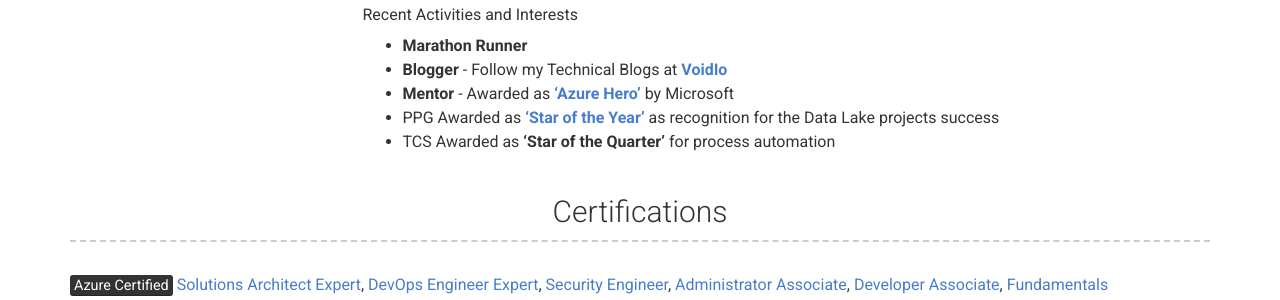
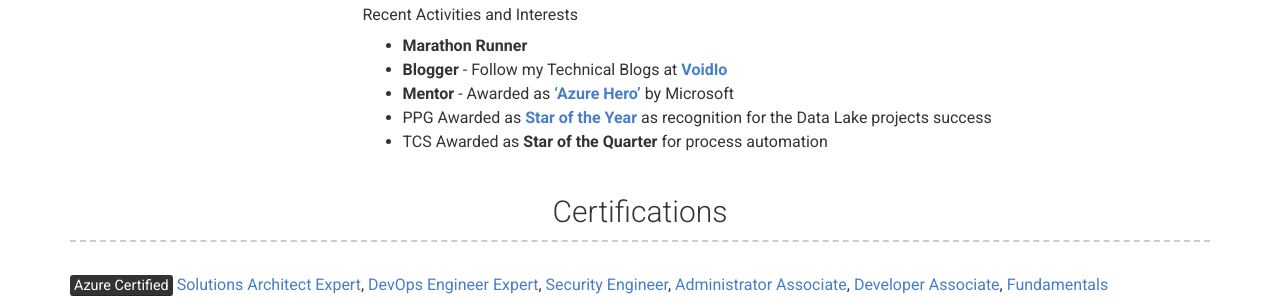
Before and after one commit to mohd-hasnain/mohd-hasnain.github.io, a Jekyll site: the page built from index.md, in a window 1280 px wide and 900 px high, scrolled down 500 px. Shown: the part 152-452 px from the top of the window. Built offline with Jekyll 4.4.1, drawn with Linux system fonts in a browser that asks for light colours; nearby versions of some CDN libraries.

```diff
--- a/_config.yml
+++ b/_config.yml
@@ -55,8 +55,8 @@ about_content: | # this will include new lines to allow paragraphs
     - **Marathon Runner**
     - **Blogger** - Follow my Technical Blogs at [**VoidIo**](https://voidio.blogspot.com/)
     - **Mentor** - Awarded as [**'Azure Hero'**](https://enjinx.io/eth/asset/63151533) by Microsoft
-    - PPG Awarded as [**'Star of the Year'**](assets/award.jpg) as recognition for the Data Lake projects success
-    - TCS Awarded as **'Star of the Quarter'** for process automation
+    - PPG Awarded as [**Star of the Year**](assets/award.jpg) as recognition for the Data Lake projects success
+    - TCS Awarded as **Star of the Quarter** for process automation
 
 # Projects Section
 projects_title: Certifications #(Use this to override about projects section title)
```
